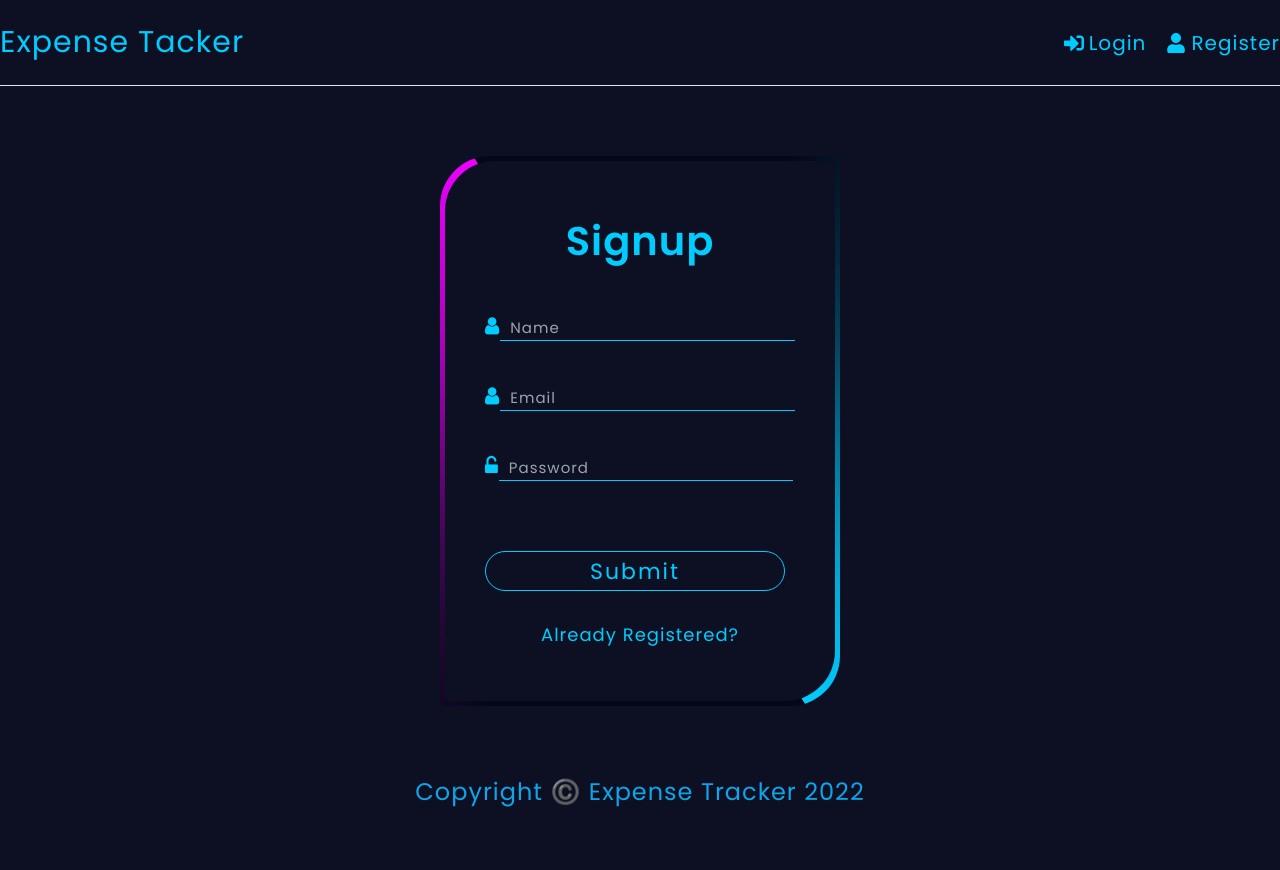
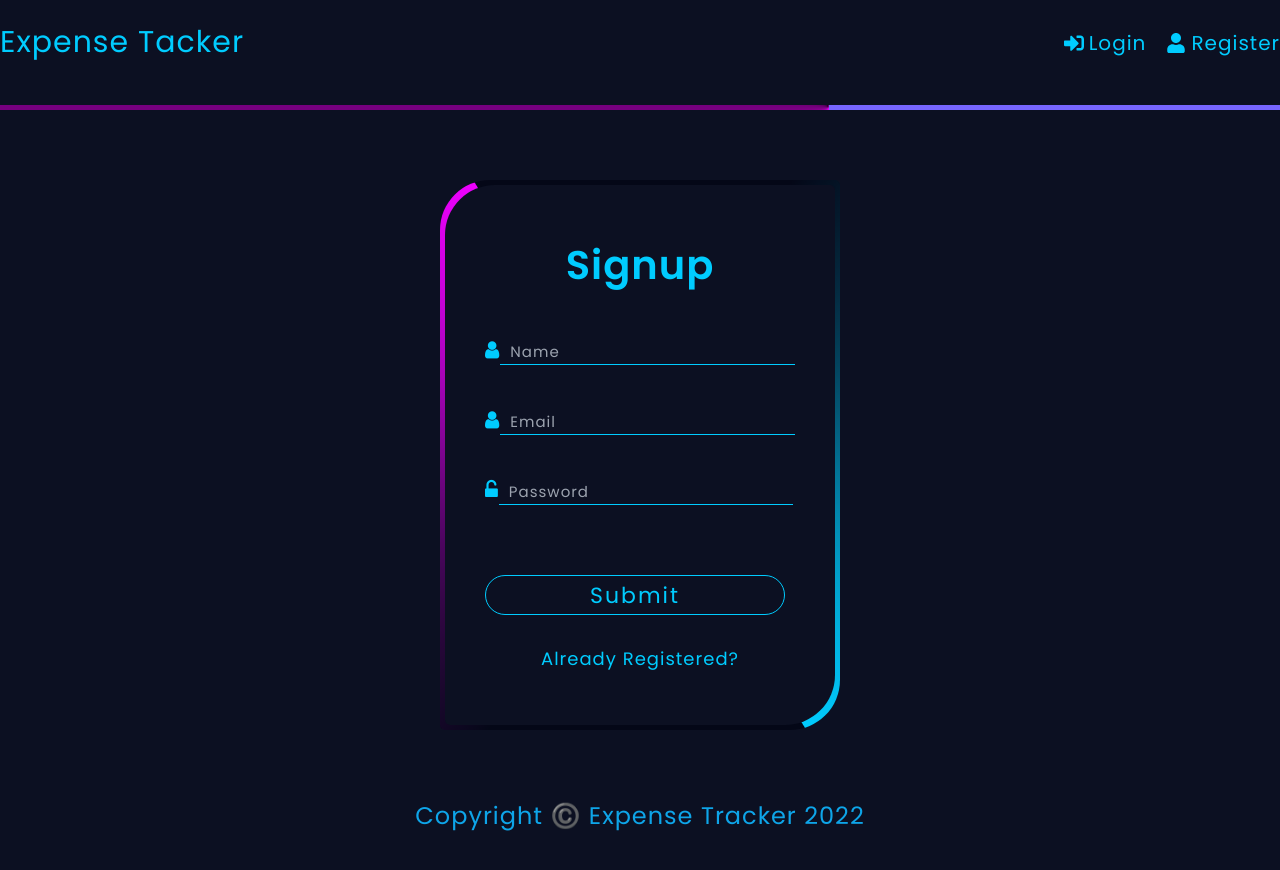
Before and after one commit to Allen-Saji/Expense-Tracker, a React (Vite) app in the folder frontend/: page /signup in a window 1280 px wide. Before the commit the page ends 848 px from the top, so only its background shows below. Built offline with nearby package versions, Linux system fonts and the light colour scheme.

Commit message:
add header animation

```diff
--- a/frontend/src/index.css
+++ b/frontend/src/index.css
@@ -31,7 +31,6 @@ body{
   justify-content: space-between;
   align-items: center;
   padding: 20px 0;
-  border-bottom: 1px solid #e6e6e6;
   margin-bottom: 20px;
   font-size: 30px;
 }
@@ -81,6 +80,47 @@ body{
 
 .btn:hover {
   transform: scale(0.98);
+}
+
+ .hr {
+  position: relative;
+  height: 5px;
+  width: 100%;
+  background-color:  black;
+  display: flex;
+  align-items: center;
+  justify-content: center;
+  overflow: hidden;
+ }
+
+ .hr::before {
+  position: absolute;
+  width: 170%;
+  height: 170%;
+  content: '';
+  background-image: conic-gradient(#ee00ff,#ee00ff,transparent);
+  animation: ray 6s linear infinite;
+ }
+
+ .hr::after {
+  position: absolute;
+  width: 170%;
+  height: 170%;
+  content: '';
+  background-image: conic-gradient(#00ccff,#00ccff,transparent);
+  animation: ray 6s linear infinite;
+  animation-delay: 3s;
+ }
+
+ @keyframes ray{
+  0%{
+      transform: translateX(100%);
+  }
+ 100%{
+  transform: translateX(0);
+ }
+
+
 }
 
 
@@ -146,7 +186,7 @@ color: #00ccff;
   content: '';
   background-image: conic-gradient(transparent, transparent, transparent, #00ccff);
   animation: rotate_border 6s linear infinite;
-  animation-delay: -3s;
+  animation-delay: 3s;
 }
 @keyframes rotate_border{
   0%{
--- a/frontend/src/layouts/Header.jsx
+++ b/frontend/src/layouts/Header.jsx
@@ -14,6 +14,7 @@ function Header() {
     }
 
   return (
+    <>
     <header className='header'>
         <div className="logo">
             <Link to={'/'}>Expense Tacker</Link>
@@ -40,6 +41,8 @@ function Header() {
             )}
         </ul>
     </header>
+    <div className="hr"></div>
+    </>
   )
 }
 
--- a/frontend/src/pages/Login.jsx
+++ b/frontend/src/pages/Login.jsx
@@ -1,6 +1,5 @@
 import React from 'react'
 import { Link } from 'react-router-dom'
-import Signup from './Signup'
 
 function login() {
     $(".input_text").focus(function(){
@@ -11,31 +10,31 @@ function login() {
     })
   return (
     <>
-         <div class="login_form_container">
-      <div class="login_form">
+         <div className="login_form_container">
+      <div className="login_form">
         <h2>Login</h2>
-        <div class="input_group">
-          <i class="fa fa-user"></i>
+        <div className="input_group">
+          <i className="fa fa-user"></i>
           <input
             type="text"
             placeholder="Username"
-            class="input_text"
-            autocomplete="off"
+            className="input_text"
+            autoComplete="off"
           />
         </div>
-        <div class="input_group">
-          <i class="fa fa-unlock-alt"></i>
+        <div className="input_group">
+          <i className="fa fa-unlock-alt"></i>
           <input
             type="password"
             placeholder="Password"
-            class="input_text"
-            autocomplete="off"
+            className="input_text"
+            autoComplete="off"
           />
         </div>
-        <div class="button_group" id="login_button">
+        <div className="button_group" id="login_button">
           <a>Submit</a>
         </div>
-        <div class="footer">
+        <div className="footer">
           <Link to={"/signup"}>New User?</Link>
         </div>
       </div>
--- a/frontend/src/pages/Signup.jsx
+++ b/frontend/src/pages/Signup.jsx
@@ -1,6 +1,6 @@
 import React from 'react'
 import { Link } from 'react-router-dom'
-import login from './Login'
+
 
 function Signup() {
     $(".input_text").focus(function(){
@@ -11,41 +11,41 @@ function Signup() {
     })
   return (
     <>
-         <div class="login_form_container">
-      <div class="login_form">
+         <div className="login_form_container">
+      <div className="login_form">
         <h2>Signup</h2>
-        <div class="input_group">
-          <i class="fa fa-user"></i>
+        <div className="input_group">
+          <i className="fa fa-user"></i>
           <input
             type="text"
             placeholder="Name"
-            class="input_text"
-            autocomplete="off"
+            className="input_text"
+            autoComplete="off"
           />
         </div>
-        <div class="input_group">
-          <i class="fa fa-user"></i>
+        <div className="input_group">
+          <i className="fa fa-user"></i>
           <input
             type="text"
             placeholder="Email"
-            class="input_text"
-            autocomplete="off"
+            className="input_text"
+            autoComplete="off"
           />
         </div>
-        <div class="input_group">
-          <i class="fa fa-unlock-alt"></i>
+        <div className="input_group">
+          <i className="fa fa-unlock-alt"></i>
           <input
             type="password"
             placeholder="Password"
-            class="input_text"
-            autocomplete="off"
+            className="input_text"
+            autoComplete="off"
           />
         </div>
 
-        <div class="button_group" id="login_button">
+        <div className="button_group" id="login_button">
           <a>Submit</a>
         </div>
-        <div class="footer">
+        <div className="footer">
           <Link to={"/login"}>Already Registered?</Link>
         </div>
       </div>
```
